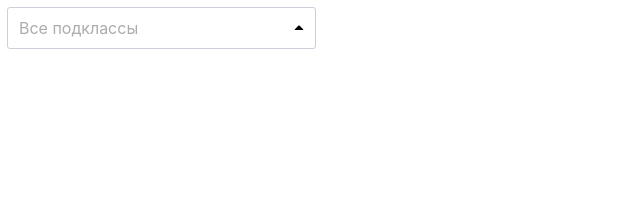
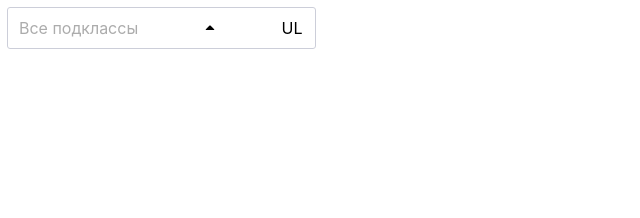
Before and after one commit to akarpenkojr/tt_pochtarf_dropdown-component, a React (Create React App) app: page / in a window 1280 px wide. Shown: the top 218 px of the page, without its empty margins (0-640 px from the left). Built offline with nearby package versions, Linux system fonts and the light colour scheme.

Commit message:
Added a smooth animation of the options menu opening

```diff
--- a/src/components/Dropdown/Dropdown.js
+++ b/src/components/Dropdown/Dropdown.js
@@ -9,6 +9,7 @@ import React, {Component} from 'react'
 import DeselectAllOptions from "../DeselectAllOptions";
 import DropdownTitle from "../DropdownTitle";
 import OpenSelectionMenu from "../OpenSelectionMenu";
+import OptionItems from "../OptionItems";
 
 // import styles
 import styles from './Dropdown.module.scss'
@@ -32,11 +33,11 @@ class Dropdown extends Component {
 
    render() {
 		 const openComponent = this.state.isMenuOpen ? {
-			 height: '203px',
-			 maxHeight: '203px'
+			 maxHeight: '205px',
+			 height: '100%'
 		 } : {
-			 height: '40px',
-			 maxHeight: '40px'
+			 maxHeight: '40px',
+			 height: '100%'
 		 };
       return (
          <div className={styles.dropDownComponent} style={openComponent}>
@@ -53,6 +54,7 @@ class Dropdown extends Component {
 					 )
 					 }
 					 <OpenSelectionMenu switchMenu={this.switchMenu} isMenuOpen={this.state.isMenuOpen}/>
+					 <OptionItems items={this.props.menuItems}/>
          </div>
       )
    }
--- a/src/components/Dropdown/Dropdown.module.scss
+++ b/src/components/Dropdown/Dropdown.module.scss
@@ -9,6 +9,8 @@
 	flex-direction: row;
 	justify-content: space-between;
 	line-height: 40px;
+	transition: max-height .5s;
+	-webkit-transition: max-height .5s;
 	&__titleWrapper {
 		align-self: center;
 		display: flex;
--- a/src/components/OptionItems/OptionItems.js
+++ b/src/components/OptionItems/OptionItems.js
@@ -2,6 +2,7 @@
 import React, {Component} from 'react'
 
 // import components
+import styles from './OptionItems.module.scss'
 
 // import styles
 
@@ -9,15 +10,21 @@ class OptionItems extends Component {
 	constructor(props) {
 		super(props);
 		this.state = {
-
+			items: props.items
 		};
 
 	}
 
    render() {
       return (
-         <div>
-
+         <div className={styles.optionsAreaWrapper} >
+					 {this.state.items.map(item => {
+					 		return (
+					 				<div key={item.id}>
+										{ item.title }
+									</div>
+							)
+					 })}
          </div>
       )
    }
--- a/src/components/OptionItems/OptionItems.module.scss
+++ b/src/components/OptionItems/OptionItems.module.scss
@@ -0,0 +1,4 @@
+.optionsAreaWrapper {
+	z-index: -1;
+	overflow-y: auto;
+}
```
